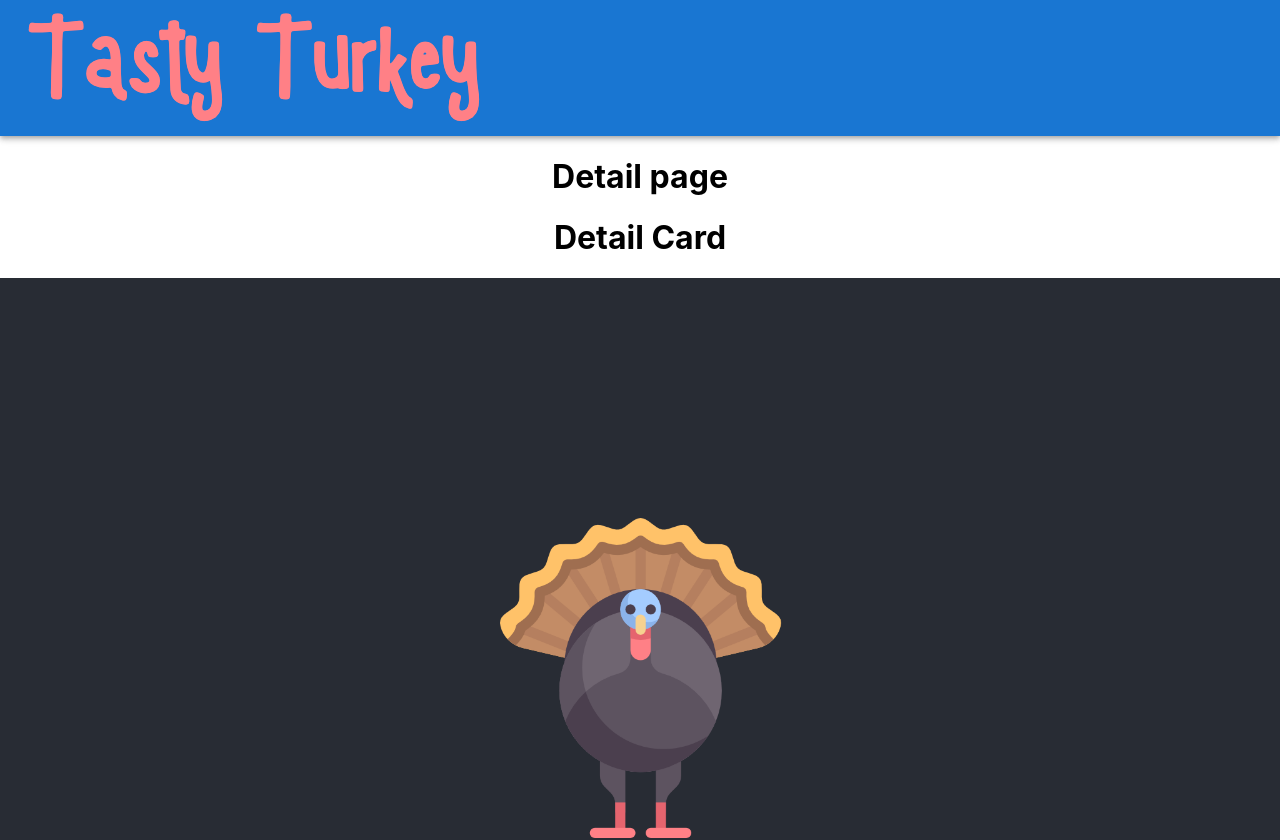
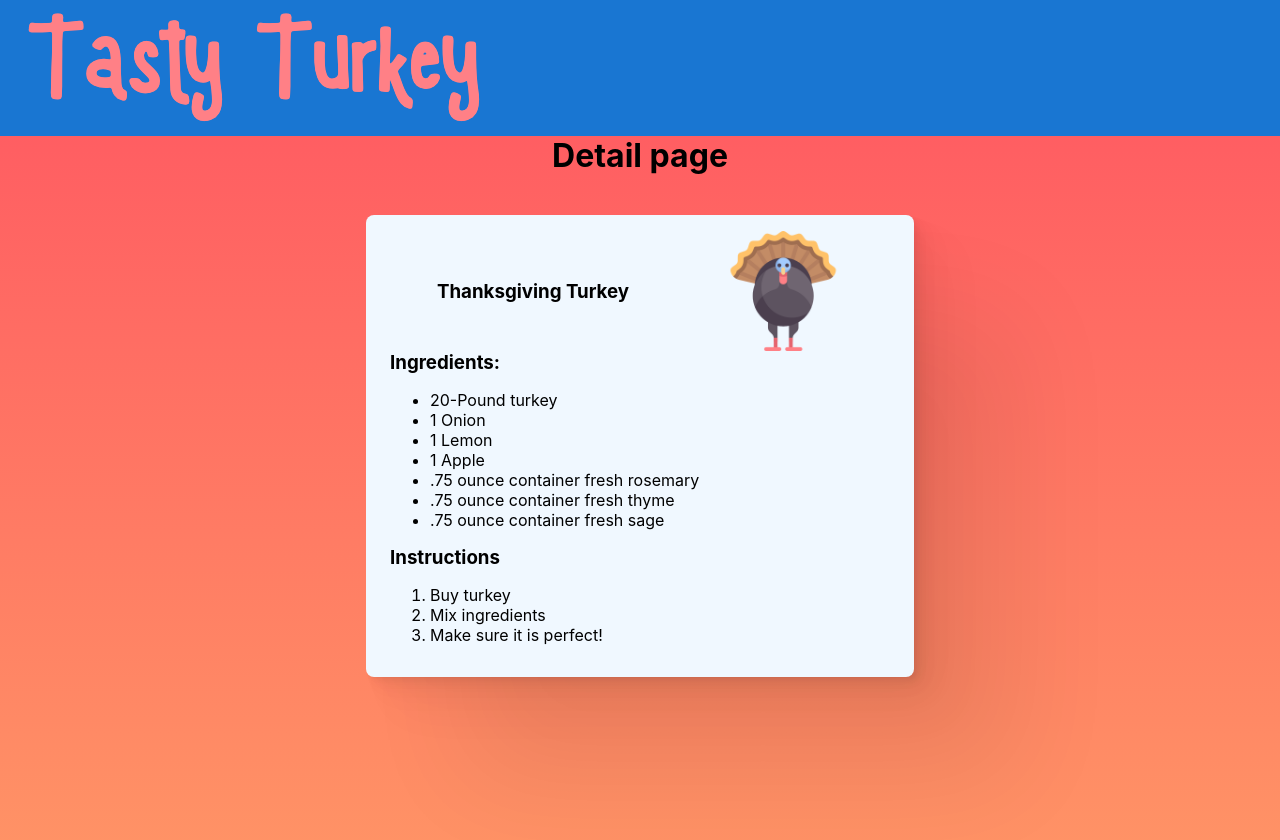
Before and after one commit to praxent/TastyTurkey, a React (Create React App) app: page /detail in a window 1280 px wide. Shown: the top 840 px of the page. Built offline with nearby package versions, Linux system fonts and the light colour scheme.

Commit message:
Started detail card

```diff
--- a/src/components/DetailCard/index.tsx
+++ b/src/components/DetailCard/index.tsx
@@ -1,5 +1,36 @@
 import React from 'react'
 
-export const DetailCard = () => {
-  return <h1>Detail Card</h1>
+import logo from '../../styles/assets/logo_turkey.png'
+import './styles.scss'
+
+interface Props {
+  title: string
+  ingredients: string[]
+  instructions: string[]
 }
+
+export const DetailCard: React.FC<Props> = ({ title, ingredients, instructions }) => {
+  return (
+    <div id="detail-card">
+      <div className="detail-card-header">
+        <h3>{title}</h3>
+        <img height={120} width={120} src={logo} alt="Turkey" />
+      </div>
+
+      <div className="detail-card-body">
+        <h3>Ingredients:</h3>
+        <ul>
+          {ingredients.map((ingredient) => (
+            <li key={Math.random()}>{ingredient}</li>
+          ))}
+        </ul>
+        <h3>Instructions</h3>
+        <ol>
+          {instructions.map((instruction) => (
+            <li key={Math.random()}>{instruction}</li>
+          ))}
+        </ol>
+      </div>
+    </div>
+  )
+}
--- /dev/null
+++ b/src/components/DetailCard/styles.scss
@@ -0,0 +1,36 @@
+#detail-card {
+	width: 80%;
+	max-width: 500px;
+	padding: 16px 24px;
+	background-color: aliceblue;
+	border-radius: 8px;
+	margin: 0 auto;
+	margin-top: 40px;
+
+	box-shadow:
+		1.8px 1.8px 2.2px rgba(0, 0, 0, 0.016),
+		3.8px 3.8px 5.7px rgba(0, 0, 0, 0.024),
+		6.5px 6.5px 11.1px rgba(0, 0, 0, 0.028),
+		10.5px 10.5px 19.2px rgba(0, 0, 0, 0.029),
+		17.4px 17.4px 31.7px rgba(0, 0, 0, 0.028),
+		32.3px 32.3px 52.5px rgba(0, 0, 0, 0.031),
+		100px 100px 110px rgba(0, 0, 0, 0.07)
+	;
+}
+
+.detail-card-header {
+	display: flex;
+	align-items: center;
+	justify-content: space-around;
+}
+
+.detail-card-body {
+	display: flex;
+	flex-direction: column;
+	align-items: flex-start;
+
+	li {
+		text-align: start;
+		line-height: 1.25;
+	}
+}
--- a/src/pages/Detail/index.tsx
+++ b/src/pages/Detail/index.tsx
@@ -1,11 +1,27 @@
 import React from 'react'
 import { DetailCard } from '../../components/DetailCard'
 
+const MOCK_INGREDIENTS = [
+  '20-Pound turkey',
+  '1 Onion',
+  '1 Lemon',
+  '1 Apple',
+  '.75 ounce container fresh rosemary ',
+  '.75 ounce container fresh thyme ',
+  '.75 ounce container fresh sage ',
+]
+
+const MOCK_INSTRUCTIONS = ['Buy turkey', 'Mix ingredients', 'Make sure it is perfect!']
+
 export const Detail = () => {
   return (
-    <div>
+    <div id="background-gradient">
       <h1>Detail page</h1>
-      <DetailCard />
+      <DetailCard
+        title="Thanksgiving Turkey"
+        ingredients={MOCK_INGREDIENTS}
+        instructions={MOCK_INSTRUCTIONS}
+      />
     </div>
   )
 }
--- a/src/styles/App.scss
+++ b/src/styles/App.scss
@@ -18,6 +18,17 @@
   color: white;
 }
 
-.App-link {
-  color: #61dafb;
+#background-gradient {
+  background: #ff9966;
+  background: -webkit-linear-gradient(to bottom, #ff5e62, #ff9966); /* Chrome 10-25, Safari 5.1-6 */
+  background: linear-gradient(
+    to bottom,
+    #ff5e62,
+    #ff9966
+  );
+  min-height: 100vh;
+
+  h1, h3, p {
+    margin: 0;
+  }
 }
```
